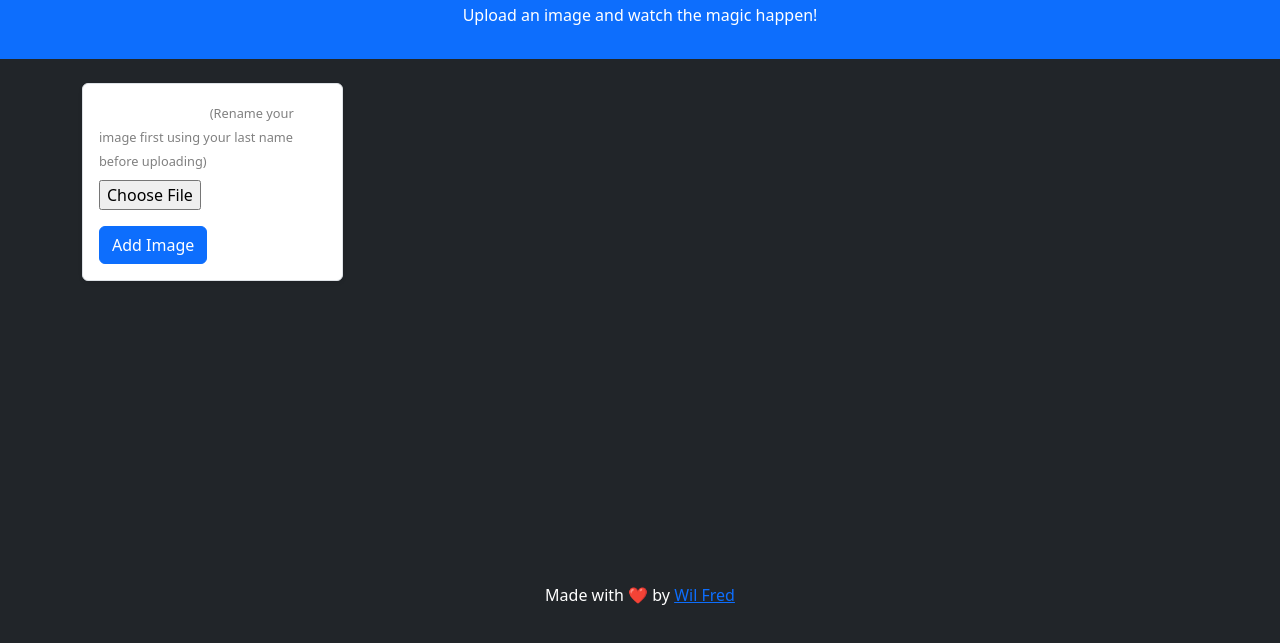
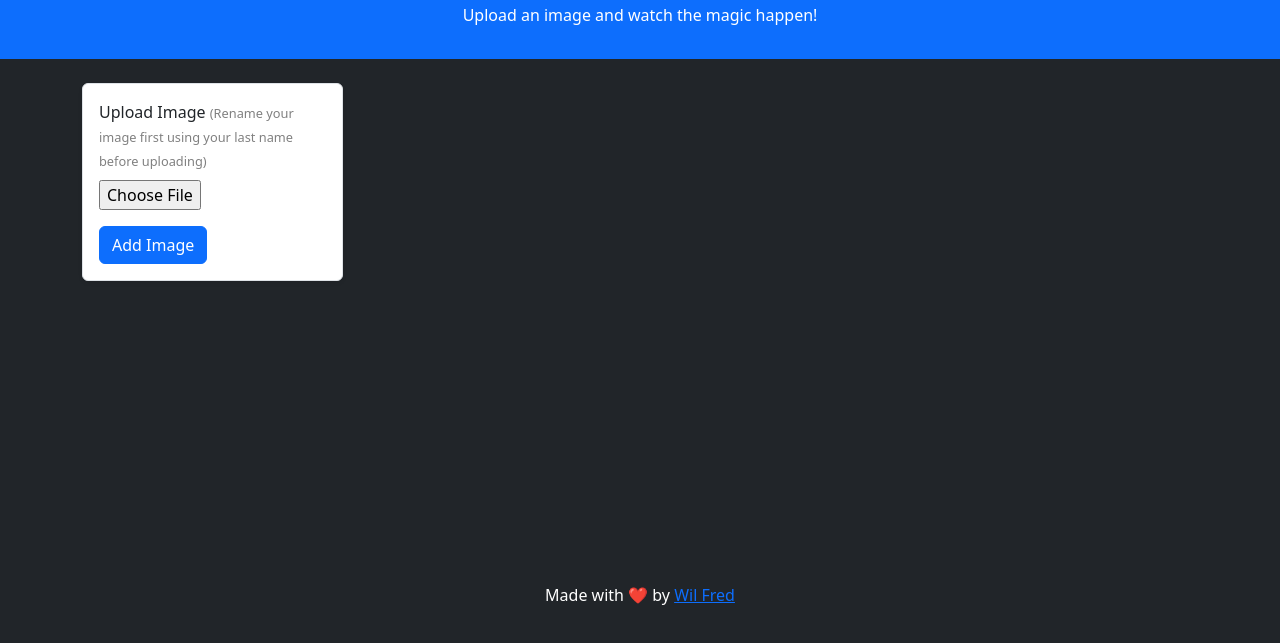
Before and after one commit to Wilfred1097/face-recognition, a website: page public/index.html in a window 1280 px wide. Shown: the part 69-712 px from the top of the page. Drawn offline with nearby package versions, Linux system fonts and the light colour scheme; some packages are replaced by stand-ins of ours; no server answers; a script that the page names is missing.

Commit message:
change Upload Image  color to dark

```diff
--- a/public/index.html
+++ b/public/index.html
@@ -19,7 +19,7 @@
             <div class="col-md-3">
                 <form id="uploadForm" method="POST" class="bg-white p-3 border rounded shadow-sm">
                     <div class="mb-3">
-                        <label for="fileInput" class="form-label text-white">
+                        <label for="fileInput" class="form-label text-dark">
                             Upload Image
                             <span style="font-size: 0.8em; color: gray;">(Rename your image first using your last name before uploading)</span>
                         </label>
```
